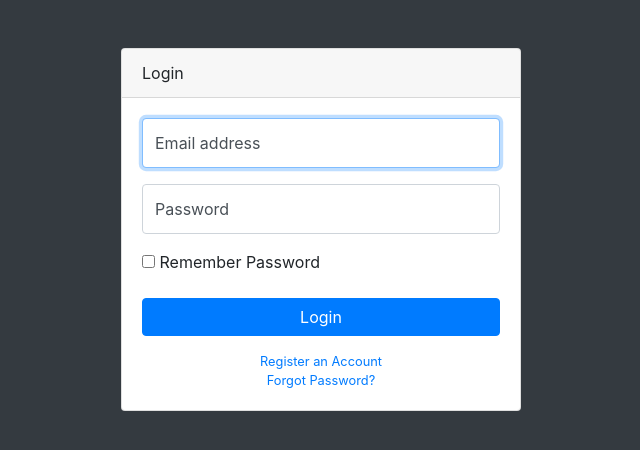
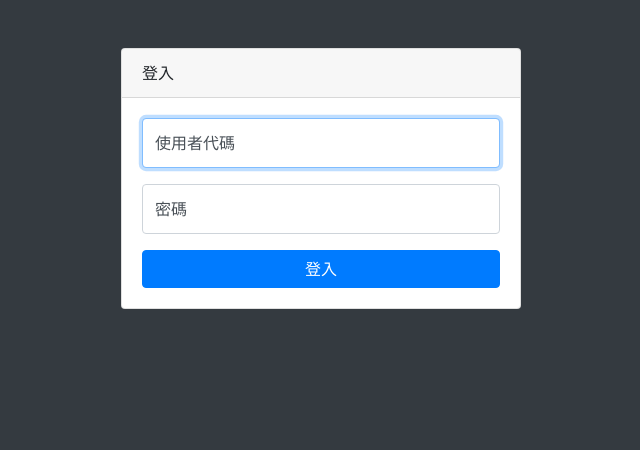
Before and after one commit to san90279/DjangoKiosk, a Django app: page /login/ in a window 1280 px wide. Shown: the top 450 px of the page, without its empty margins (319-959 px from the left). Run offline with Django 3.2, Linux system fonts and the light colour scheme; some libraries are stand-ins or nearby versions.

Commit message:
login 中文化

```diff
--- a/template/login.html
+++ b/template/login.html
@@ -9,7 +9,7 @@
     <meta name="description" content="">
     <meta name="author" content="">
 
-    <title>SB Admin - Login</title>
+    <title>戶政系統-管理後台</title>
 
     <!-- Bootstrap core CSS-->
     <link href="/static/vendor/bootstrap/css/bootstrap.min.css" rel="stylesheet">
@@ -26,36 +26,24 @@
 
     <div class="container">
       <div class="card card-login mx-auto mt-5">
-        <div class="card-header">Login</div>
+        <div class="card-header">登入</div>
         <div class="card-body">
           <form method="post" action="/Auth/home/">
             {% csrf_token %}
             <div class="form-group">
               <div class="form-label-group">
                 <input id="inputEmail" name="inputEmail" class="form-control" placeholder="Email address" required="required" autofocus="autofocus">
-                <label for="inputEmail">Email address</label>
+                <label for="inputEmail">使用者代碼</label>
               </div>
             </div>
             <div class="form-group">
               <div class="form-label-group">
                 <input type="password" id="inputPassword" name="inputPassword" class="form-control" placeholder="Password" required="required">
-                <label for="inputPassword">Password</label>
+                <label for="inputPassword">密碼</label>
               </div>
             </div>
-            <div class="form-group">
-              <div class="checkbox">
-                <label>
-                  <input type="checkbox" value="remember-me">
-                  Remember Password
-                </label>
-              </div>
-            </div>
-            <input class="btn btn-primary btn-block" value="Login" type="submit" />
+            <input class="btn btn-primary btn-block" value="登入" type="submit" />
           </form>
-          <div class="text-center">
-            <a class="d-block small mt-3" href="register.html">Register an Account</a>
-            <a class="d-block small" href="forgot-password.html">Forgot Password?</a>
-          </div>
         </div>
       </div>
     </div>
```
